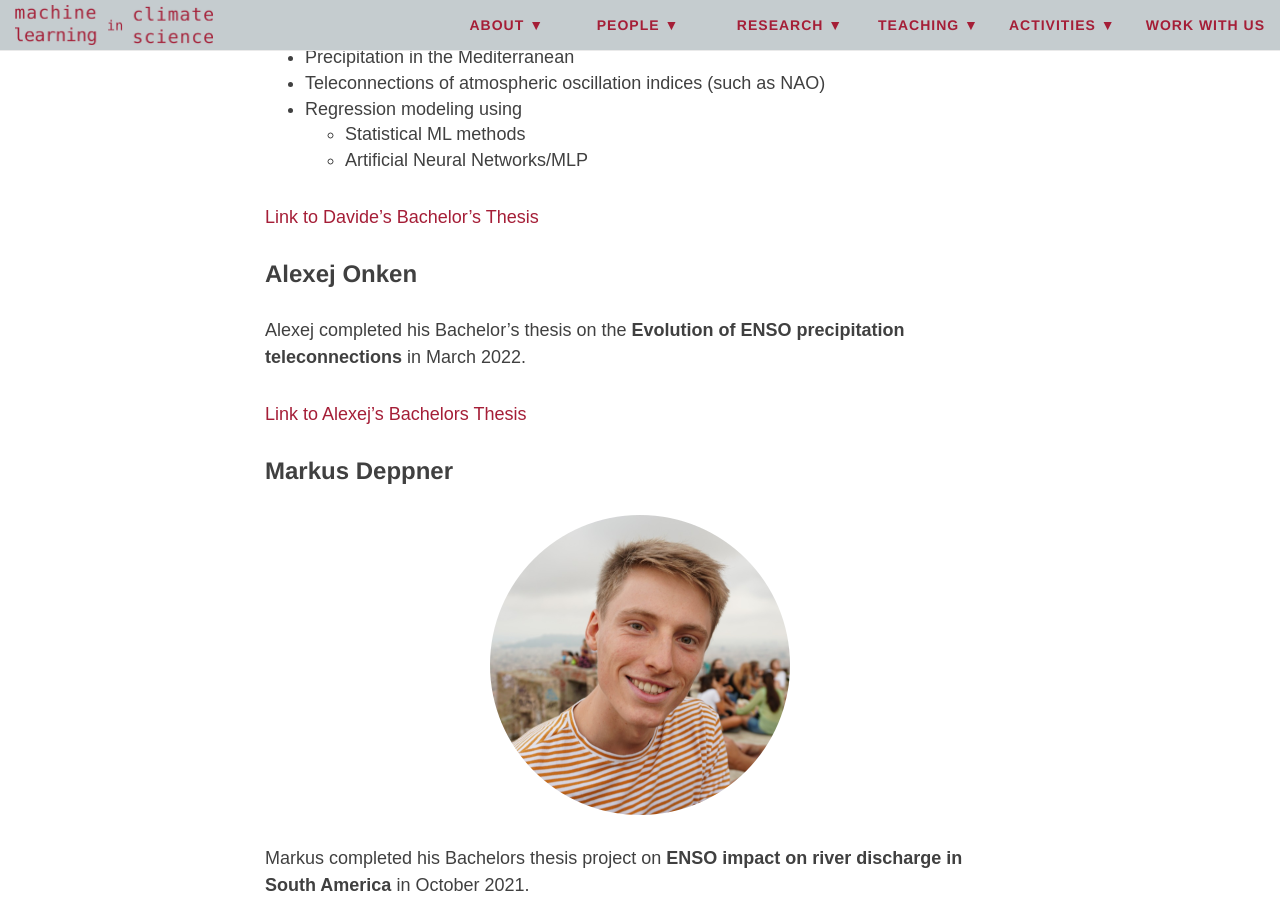
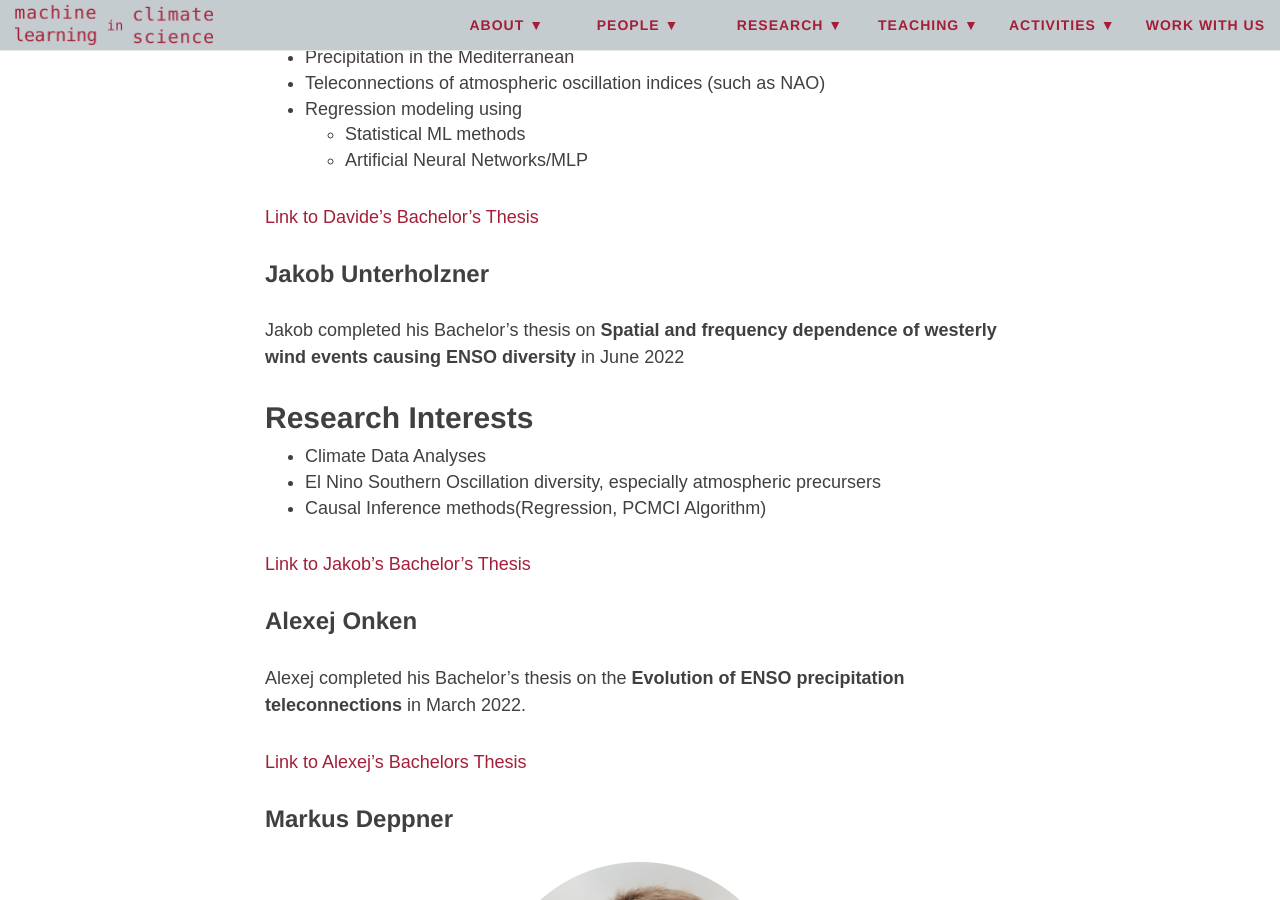
Before and after one commit to mlcs/mlcs.github.io, a Jekyll site: the page built from people/former_members.md, in a window 1280 px wide and 900 px high, scrolled down 1298 px. Built offline with Jekyll 4.4.1, drawn with Linux system fonts in a browser that asks for light colours; nearby versions of some CDN libraries.

Commit message:
move Jakob U. to former members

```diff
--- a/people/former_members.md
+++ b/people/former_members.md
@@ -42,6 +42,18 @@ Indices** in July 2022.
 
 [Link to Davide's Bachelor's Thesis](/files/bachelors_thesis_lussu_davide.pdf)
 
+### Jakob Unterholzner
+
+Jakob completed his Bachelor's thesis on **Spatial and frequency dependence of westerly
+wind events causing ENSO diversity** in June 2022
+
+## Research Interests
+- Climate Data Analyses
+- El Nino Southern Oscillation diversity, especially atmospheric precursers
+- Causal Inference methods(Regression, PCMCI Algorithm)
+
+[Link to Jakob's Bachelor's Thesis](/files/bachelors_thesis_unterholzner_jakob.pdf)
+
 ### Alexej Onken
 Alexej completed his Bachelor's thesis on the **Evolution of ENSO
 precipitation teleconnections** in March 2022.
```
Also changed, not shown: people/unterholzner.md (deleted, +0 -29 lines), 1 other file.
